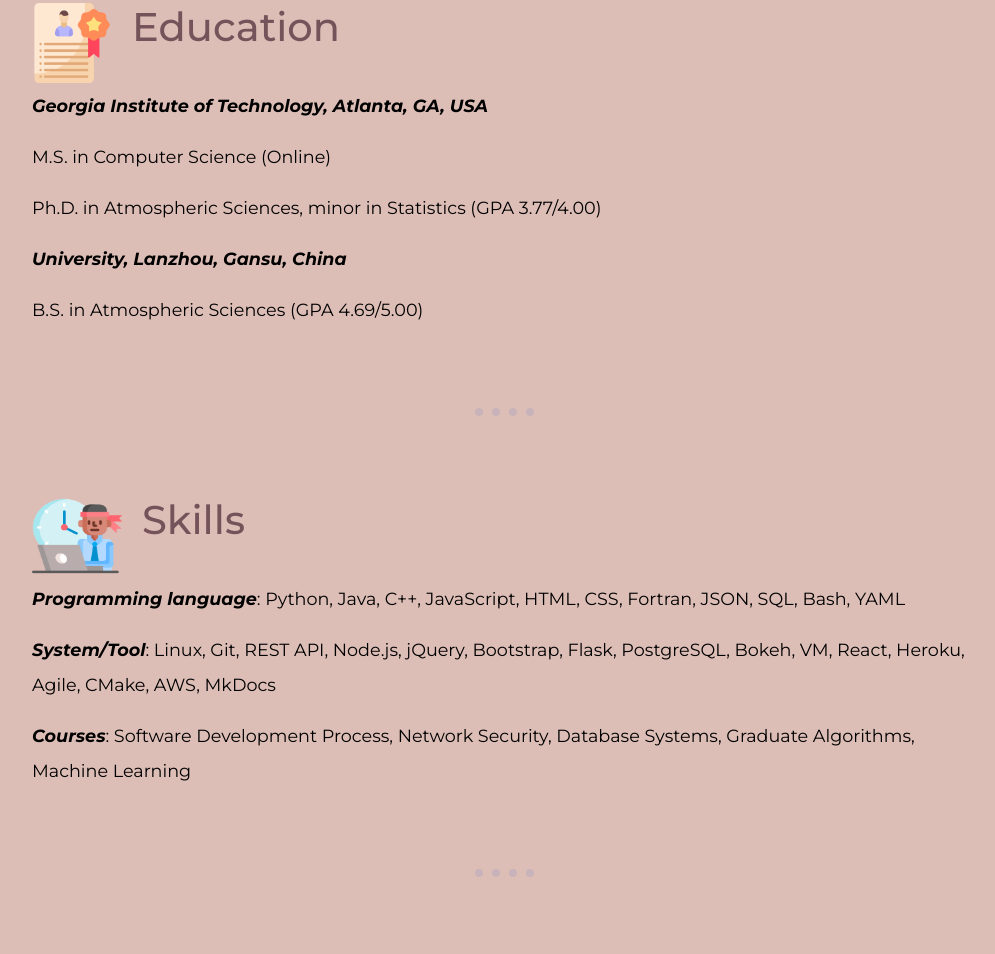
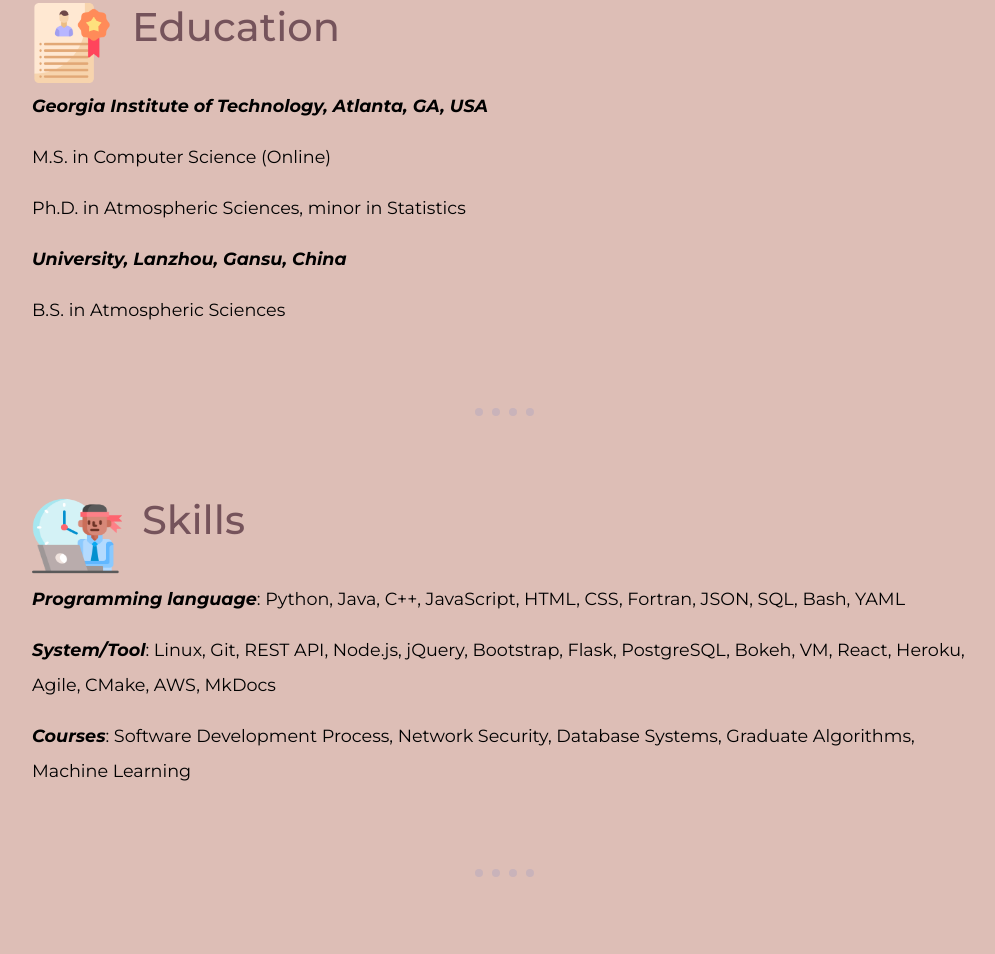
Before and after one commit to coannn/cv, a plain HTML site: page index.html in a window 1280 px wide. Shown: the part 1939-2893 px from the top of the page, without its empty margins (136-1131 px from the left). Drawn offline with nearby package versions, Linux system fonts and the light colour scheme.

Commit message:
Update index.html

```diff
--- a/index.html
+++ b/index.html
@@ -81,9 +81,9 @@
                 <h3>Education</h3>
                 <p class="text skill-dp1"><em><strong>Georgia Institute of Technology, Atlanta, GA, USA</strong></em></p>
                 <p class="text skill-dp1">M.S. in Computer Science (Online) </p>
-                <p class="text skill-dp1">Ph.D. in Atmospheric Sciences, minor in Statistics (GPA 3.77/4.00)</p>
+                <p class="text skill-dp1">Ph.D. in Atmospheric Sciences, minor in Statistics</p>
                 <p class="text skill-dp1"><em><strong>University, Lanzhou, Gansu, China</strong> </em></p>
-                <p class="text skill-dp1">B.S. in Atmospheric Sciences (GPA 4.69/5.00)</p>
+                <p class="text skill-dp1">B.S. in Atmospheric Sciences</p>
               </div>
               <hr>
               <div id="skills" class="skill-row">
```
